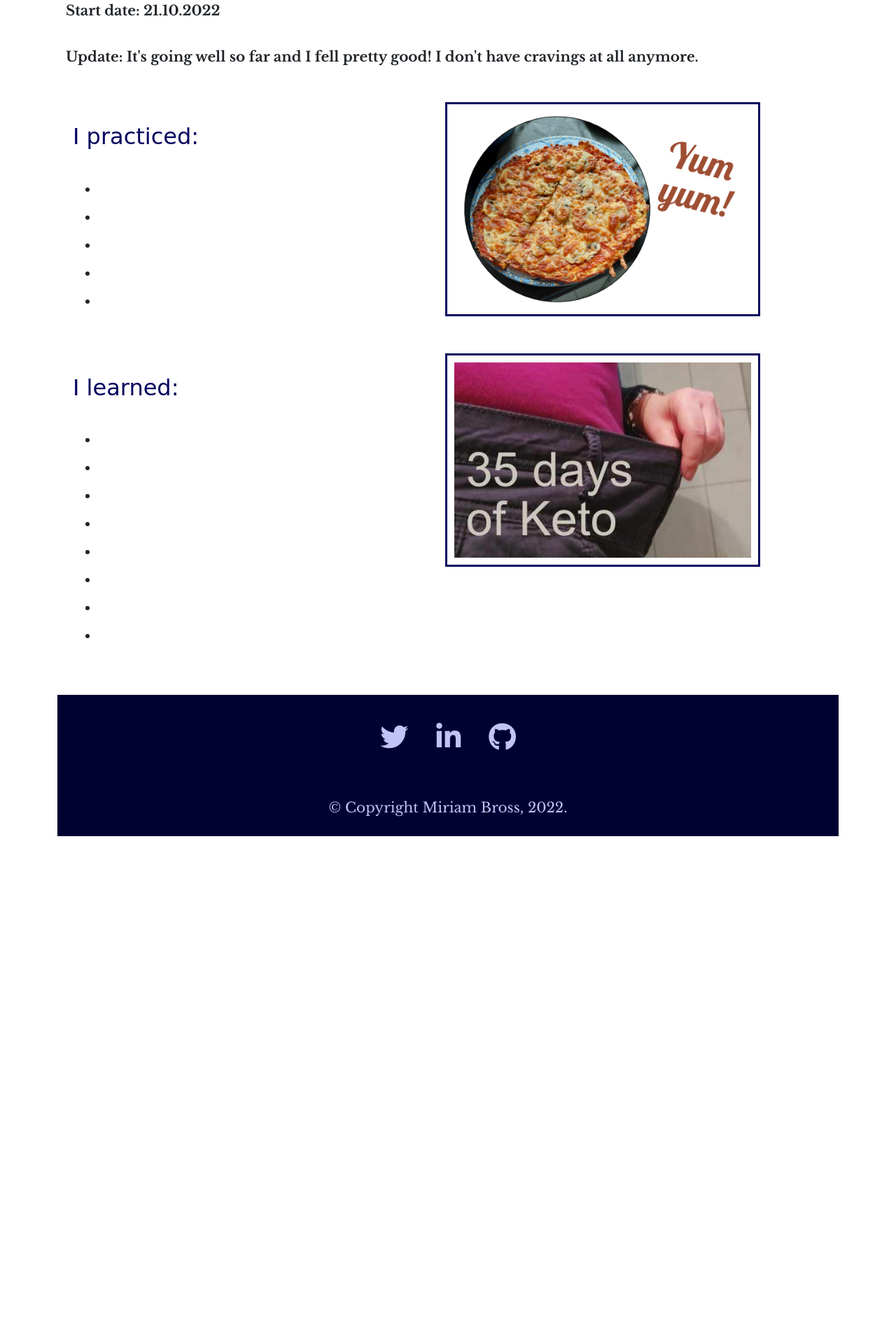
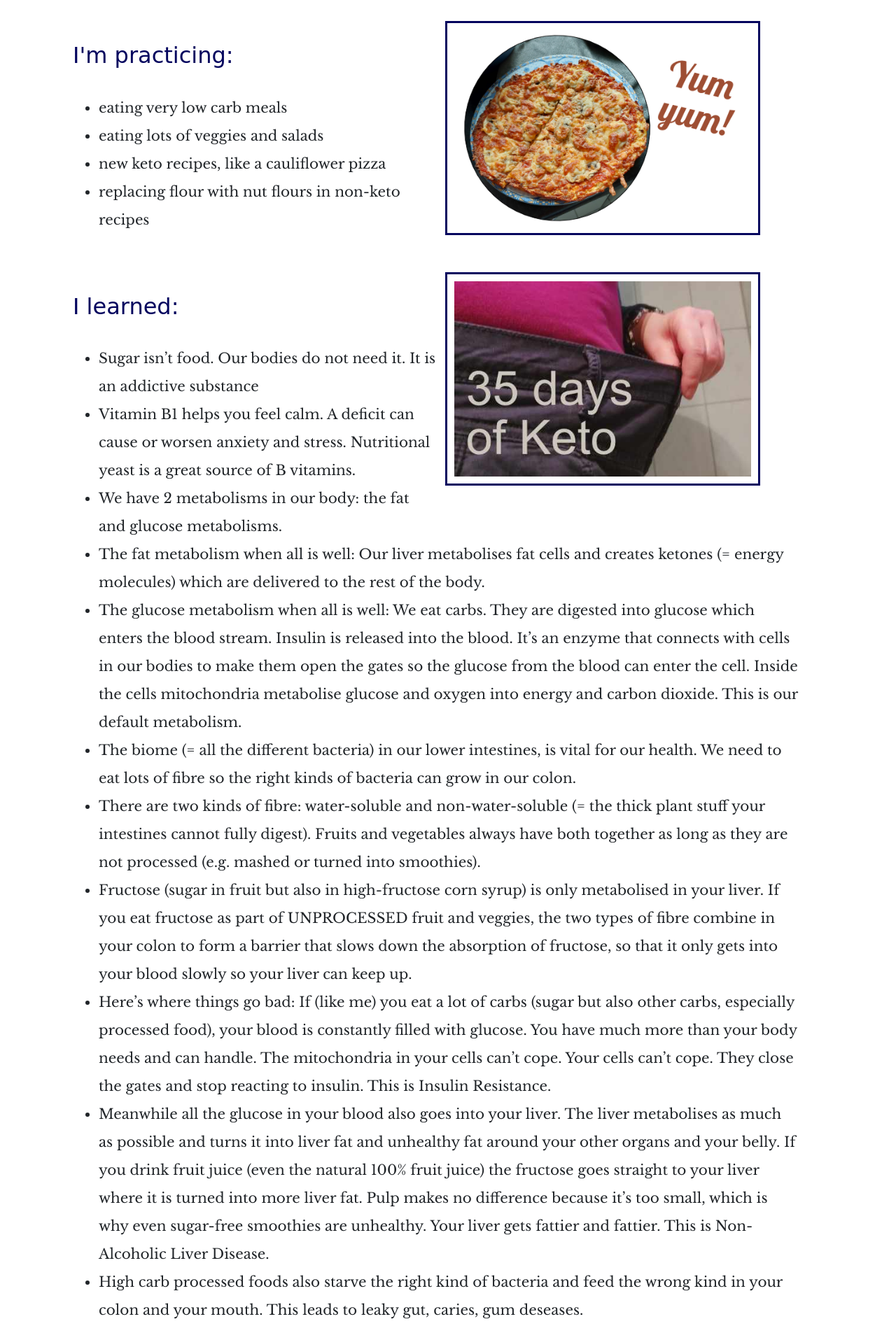
Before and after one commit to Miriam-C-B/miriambross.v3, a website: page pages/food-index.html in a window 1280 px wide. Shown: the part 735-2630 px from the top of the page at 70% size. Before the commit the page ends 1930 px from the top, so only its background shows below. Drawn offline with nearby package versions, Linux system fonts and the light colour scheme; a web font is replaced by a local one.

Commit message:
Wrote final version of food-index page

```diff
--- a/pages/food-index.html
+++ b/pages/food-index.html
@@ -66,18 +66,15 @@
     <h1>Food</h1>
 
     <p>
-       A while back I read "Fat Chance. The truth about sugar" by Dr Robert Lustig. More on what I learned below. It took a while for the message to
-       sink in. A few months ago I finally decided to cut sugar out of my diet to see what would happen. To keep myself motivated, I read "Metabolical", also
-       by Dr. Robert Lustic. That book was scary.
+       A while back I read "Fat Chance" by Dr Robert Lustig. More on what I learned below. It took a while for the message to
+       sink in. A few months ago I finally decided to cut sugar out of my diet completely. To keep myself motivated, I read "Metabolical" by the same
+       author. That book was scary. Again, see below.
     </p>
     <p>
         I realised my body was sick. So after 6 days without sugar, I stopped eating processed foods and went Keto.
     </p>
-    <p>
+    <p class="last-line">
       <span class="bold">Start date: 21.10.2022</span> </br>
-    </p>
-    <p class="last-line">
-      <span class="bold">Update: It's going well so far and I fell pretty good! I don't have cravings at all anymore. </span>
     </p>
 
 
@@ -87,13 +84,12 @@
           <img src="../img/food1.png" alt="A cauliflower pizza in a circle frame on the left and the words Yum Yum! on the right">
         </div>
         <div class="practiced-list-text">
-          <h2>I practiced:</h2>
+          <h2>I'm practicing:</h2>
           <ul>
-              <li></li>
-              <li></li>
-              <li></li>
-              <li></li>
-              <li></li>
+              <li>eating very low carb meals</li>
+              <li>eating lots of veggies and salads</li>
+              <li>new keto recipes, like a cauliflower pizza</li>
+              <li>replacing flour with nut flours in non-keto recipes</li>
           </ul>
         </div>
       </div>
@@ -108,14 +104,48 @@
         <div class="learned-list-text">
           <h2>I learned:</h2>
           <ul>
-              <li></li>
-              <li></li>
-              <li></li>
-              <li></li>
-              <li></li>
-              <li></li>
-              <li></li>
-              <li></li>
+              <li>Sugar isn’t food. Our bodies do not need it. It is an addictive substance</li>
+              <li>Vitamin B1 helps you feel calm. A deficit can cause or worsen anxiety and stress. Nutritional yeast is a great source of B vitamins.</li>
+              <li>We have 2 metabolisms in our body: the fat and glucose metabolisms.</li>
+              <li>The fat metabolism when all is well: Our liver metabolises fat cells and creates ketones (= energy molecules) which are delivered
+                to the rest of the body.</li>
+              <li>The glucose metabolism when all is well: We eat carbs. They are digested into glucose which enters the blood stream.
+                Insulin is released into the blood. It’s an enzyme that connects with cells in our bodies to make them open the gates
+                so the glucose from the blood can enter the cell. Inside the cells mitochondria metabolise glucose and oxygen into energy and carbon dioxide.
+                This is our default metabolism.</li>
+              <li>The biome (= all the different bacteria) in our lower intestines, is vital for our health. We need to eat lots of fibre
+                so the right kinds of bacteria can grow in our colon.</li>
+              <li>There are two kinds of fibre: water-soluble and non-water-soluble (= the thick plant stuff your intestines cannot fully digest).
+                Fruits and vegetables always have both together as long as they are not processed (e.g. mashed or turned into smoothies).</li>
+              <li>Fructose (sugar in fruit but also in high-fructose corn syrup) is only metabolised in your liver. If you eat fructose as
+                part of UNPROCESSED fruit and veggies, the two types of fibre combine in your colon to form a barrier that slows down the
+                absorption of fructose, so that it only gets into your blood slowly so your liver can keep up.</li>
+              <li>Here’s where things go bad: If (like me) you eat a lot of carbs (sugar but also other carbs, especially processed food),
+                your blood is constantly filled with glucose. You have much more than your body needs and can handle. The mitochondria in your cells can’t
+                cope. Your cells can’t cope. They close the gates and stop reacting to insulin. This is Insulin Resistance.</li>
+              <li>Meanwhile all the glucose in your blood also goes into your liver. The liver metabolises as much as possible and turns it into liver
+                fat and unhealthy fat around your other organs and your belly. If you drink fruit juice (even the natural 100% fruit juice) the
+                fructose goes straight to your liver where it is turned into more liver fat. Pulp makes no difference because it’s too small,
+                which is why even sugar-free smoothies are unhealthy. Your liver gets fattier and fattier. This is Non-Alcoholic Liver Disease.</li>
+              <li>High carb processed foods also starve the right kind of bacteria and feed the wrong kind in your colon and your
+                mouth. This leads to leaky gut, caries, gum deseases.</li>
+              <li>These three, insulin resistance, non-alcoholic fatty liver disease, and harmful bacteria in the gut, are the trifecta of metabolic disease.</li>
+              <li>Keto means eating extreme-low-carb and high-healthy-fat food. So lots of vegetables and a giant salad every day for the gut.
+                Fatty foods, like nuts, cheese, olives, olive oil and avocados for energy.</li>
+              <li>Here’s what happens on Keto: The body’s default metabolism is the glucose metabolism. If there’s very little glucose
+                in your body (because you’re on an extreme-low-carb diet) your liver switches over to the fat metabolism. It uses the fat in the food.
+                If you also add intermittent fasting, meaning you don’t eat for at least 14 hours in a row, your liver uses up fat storage to generate energy.</li>
+              <li>Here comes the good news: The first storage it attacks is liver fat, then the other unhealthy fat stores.</li>
+              <li>It takes about 6 weeks for your body to fully adapt to Ketosis because you need to build up the right enzymes.</li>
+              <li>If you stay on Keto long enough insulin resistance is reversed!</li>
+              <li>Exercise won't help you lose weight because your body adapts its energy use BUT it encourages your mitochondria to multiply and helps your
+                body regenerate.</li>
+              <li>If you eat too many carbs (more than 50g a day) you'll return to the glucose metabolism and it will take you up to three days to gets
+                  back into Ketosis -> no cheat days. Keto is not a diet. It's a life-style.
+              </li>
+              <li>Even the taste of sweetness from artificial sweeteners in your mouth releases insulin into your blood. I won't eat any sweets, not even
+                Keto desserts, until I'm sure my insulin resistance has been reversed. And even then, sweets will be a rare treat. </li>
+
           </ul>
         </div>
       </div>
```
Also changed, not shown: pages/projects-index.html (+1 -1 lines).
